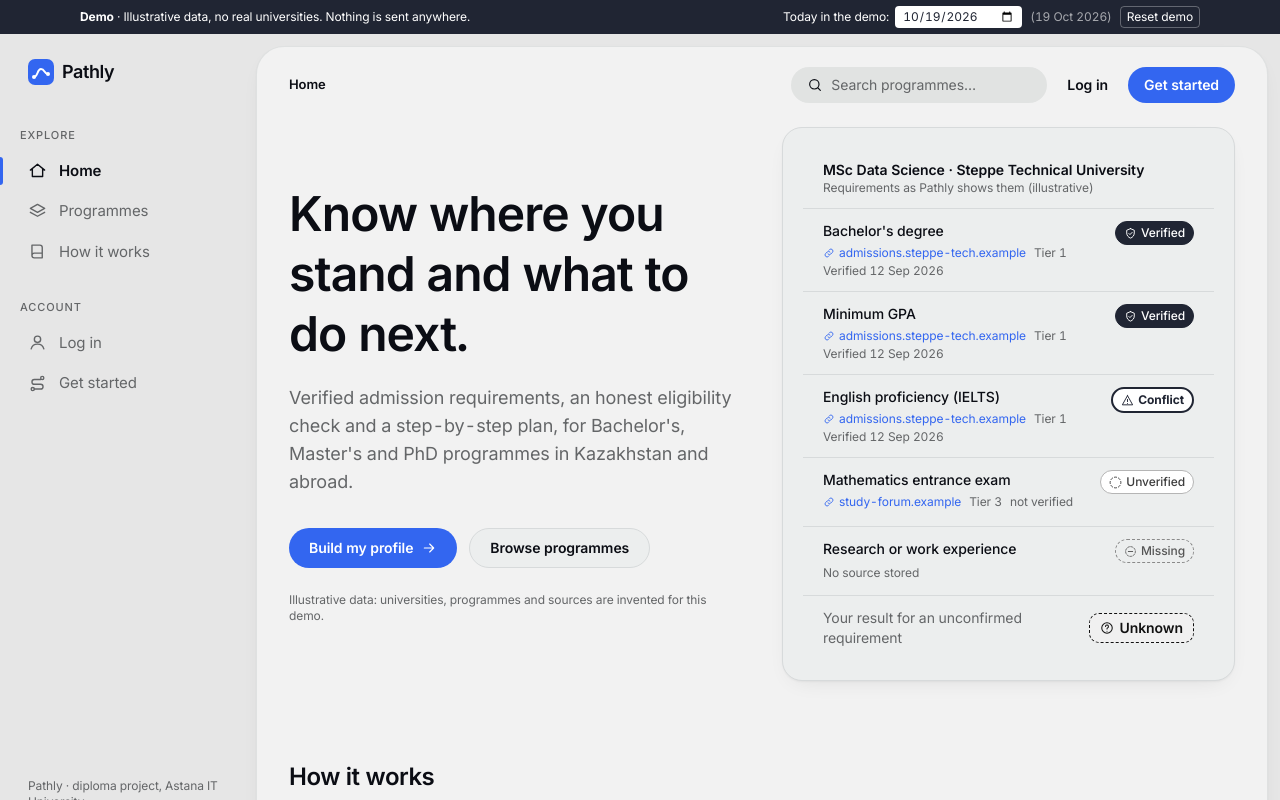
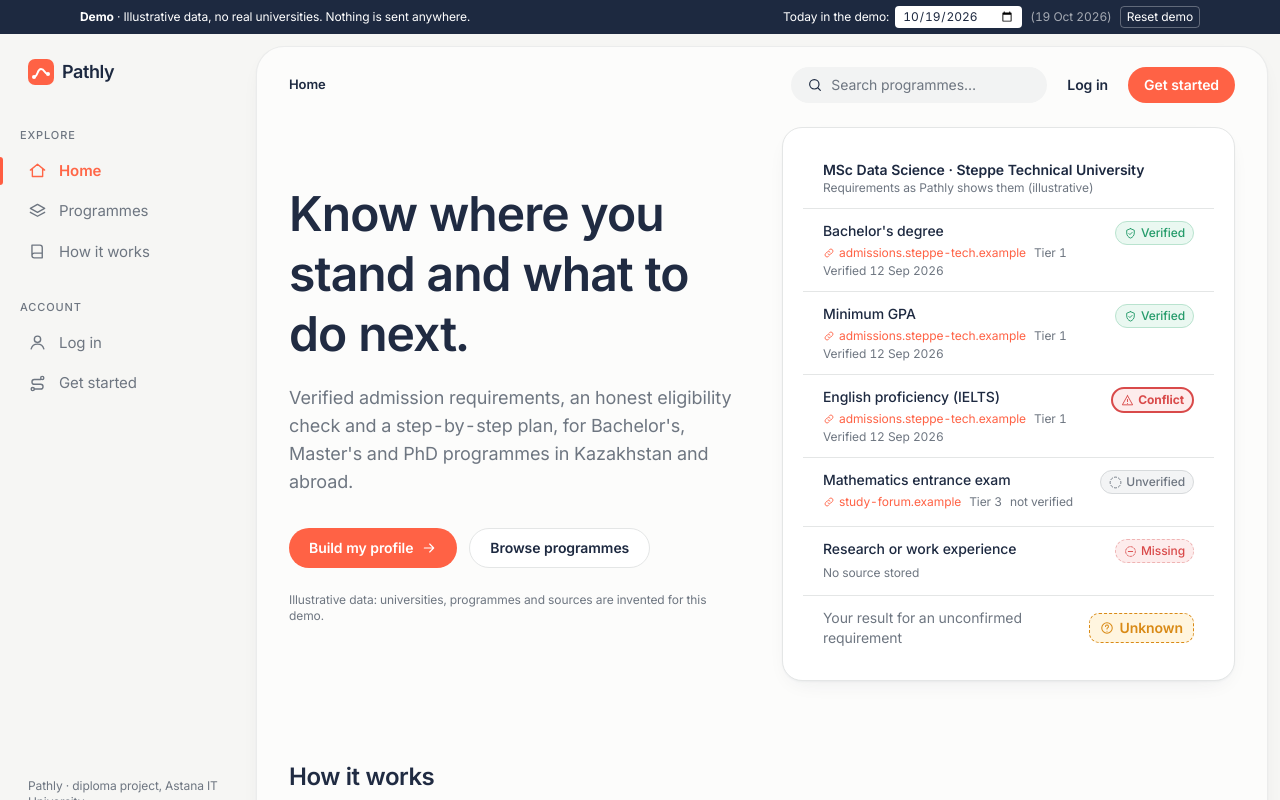
Before and after one commit to Arthurmyn/Pathly, a Next.js app in the folder src/frontend/: page / in a window 1280 px wide. Shown: the top 800 px of the page. Built offline with nearby package versions, Linux system fonts and the light colour scheme.

Commit message:
DIP-23: Apply the brand colour palette
Warm white page, soft gray sidebar, white cards, navy text, coral accent for CTA and active navigation, green, blue, amber, red and gray status colours, and decorative teal, sky and sand tiles for related programmes. Dark theme adapted to the same roles.

```diff
--- a/src/frontend/app/globals.css
+++ b/src/frontend/app/globals.css
@@ -5,96 +5,122 @@
  * Meaning is never carried by colour alone: statuses and outcomes differ by fill, border style, pattern, icon and text.
  */
 :root {
-  --page: #e6e6e6; /* window background and sidebar (sampled from the reference) */
-  --sheet: #f2f2f2; /* main panel */
-  --bg: #e9ebeb; /* inputs inside cards */
-  --surface: #eceeee;
-  --surface-2: #e1e3e2;
-  --border: #d7dadb;
-  --text: #0b0d14;
-  --muted: #646668;
-  --primary: #3366f0; /* accent: blue instead of the reference orange #f04c36 */
-  --primary-hover: #254fd0;
+  /* Surfaces */
+  --page: #f6f6f4; /* window background and sidebar: Soft Gray */
+  --sheet: #fcfcfb; /* main page: Warm White */
+  --surface: #ffffff; /* cards: Pure White */
+  --surface-2: #f2f3f3; /* secondary background and inputs: Mist Gray */
+  --bg: #f2f3f3;
+  --border: #e4e6e6; /* Light Border */
+  --border-strong: #d7dadc; /* Medium Border */
+
+  /* Text */
+  --text: #1d2940; /* Deep Navy: body text and icons */
+  --heading: #202b42; /* Navy: headings */
+  --muted: #6e7681; /* Slate Gray: secondary text */
+  --muted-2: #9ba1a7; /* Muted Gray: inactive text */
+
+  /* Accent (coral) */
+  --primary: #ff6245; /* Coral Orange: main CTA */
+  --primary-hover: #e95338; /* Deep Coral */
   --primary-fg: #ffffff;
-  --primary-soft: #dfe6fb;
-  --focus: #3366f0;
-  --dark: #202533; /* the dark navy of the reference "Upgrade" pill: replaces pure black */
-  --shadow: 0 1px 2px rgb(0 0 0 / 0.04), 0 8px 24px -12px rgb(0 0 0 / 0.12);
+  --primary-soft: #fff0eb; /* Coral Tint */
+  --nav-active: #ff6647; /* Coral: active menu item */
+  --nav-line: #ff5d41; /* Bright Coral: active menu line */
+  --focus: #ff6245;
+  --dark: #1d2940;
+  --shadow: 0 1px 2px rgb(29 41 64 / 0.04), 0 8px 24px -12px rgb(29 41 64 / 0.12);
 
-  /* data status */
-  --st-verified-bg: var(--dark);
-  --st-verified-fg: #ffffff;
-  --st-verified-bd: var(--dark);
-  --st-unverified-bg: #ffffff;
-  --st-unverified-fg: #3d3d3d;
-  --st-unverified-bd: #b5b5b5;
-  --st-stale-bg: #e2e2e2;
-  --st-stale-fg: #1a1a1a;
-  --st-stale-bd: #8a8a8a;
-  --st-missing-bg: transparent;
-  --st-missing-fg: #555555;
-  --st-missing-bd: #8a8a8a;
-  --st-conflict-bg: #ffffff;
-  --st-conflict-fg: var(--dark);
-  --st-conflict-bd: var(--dark);
+  /* Status colours: text/icon and light background */
+  --success: #249b6a;
+  --success-bg: #eaf8f1;
+  --info: #377ddb;
+  --info-bg: #eaf2ff;
+  --warning: #d98a16;
+  --warning-bg: #fff5df;
+  --danger: #d94a4a;
+  --danger-bg: #fdecec;
+  --neutral: #6e7681;
+  --neutral-bg: #f3f4f5;
 
-  /* eligibility outcome */
-  --oc-met-bg: var(--dark);
-  --oc-met-fg: #ffffff;
-  --oc-not_met-bg: #ffffff;
-  --oc-not_met-fg: var(--dark);
-  --oc-pending-bg: #dcdcdc;
-  --oc-pending-fg: #111111;
-  --oc-unknown-bg: #f0f0f0;
-  --oc-unknown-fg: #111111;
-  --hatch-a: #f2f2f2;
-  --hatch-b: #dedede;
+  /* Data status of a record */
+  --st-verified-bg: var(--success-bg);
+  --st-verified-fg: var(--success);
+  --st-verified-bd: #b9e3cf;
+  --st-unverified-bg: var(--neutral-bg);
+  --st-unverified-fg: var(--neutral);
+  --st-unverified-bd: var(--border-strong);
+  --st-stale-bg: var(--warning-bg);
+  --st-stale-fg: var(--warning);
+  --st-stale-bd: #f3d9a3;
+  --st-missing-bg: var(--danger-bg);
+  --st-missing-fg: var(--danger);
+  --st-missing-bd: #efb4b4;
+  --st-conflict-bg: var(--danger-bg);
+  --st-conflict-fg: var(--danger);
+  --st-conflict-bd: var(--danger);
+
+  /* Eligibility outcome */
+  --oc-met-bg: var(--success-bg);
+  --oc-met-fg: var(--success);
+  --oc-not_met-bg: var(--danger-bg);
+  --oc-not_met-fg: var(--danger);
+  --oc-pending-bg: var(--info-bg);
+  --oc-pending-fg: var(--info);
+  --oc-unknown-bg: var(--warning-bg);
+  --oc-unknown-fg: var(--warning);
+  --hatch-a: #fff5df;
+  --hatch-b: #fbe9c3;
+
+  /* Decorative colours (illustrations and programme tiles only, never body text) */
+  --deco-sky: #8fd3e2;
+  --deco-aqua: #55b9d2;
+  --deco-cyan: #d8f0f1;
+  --deco-teal: #3b8595;
+  --deco-sand: #cbb79a;
+  --deco-navy: #263946;
 }
 
 @media (prefers-color-scheme: dark) {
   :root {
-    --page: #0a0a0a;
-    --sheet: #141414;
-    --bg: #141414;
-    --surface: #1c1c1c;
-    --surface-2: #262626;
-    --border: #2f2f2f;
-    --text: #f5f5f5;
-    --muted: #a3a3a3;
-    --primary: #6f93ff;
-    --primary-hover: #93adff;
-    --primary-fg: #0a0a0a;
-    --primary-soft: #1d2745;
-    --focus: #93adff;
-    --dark: #f2f2f2;
+    --page: #0f131c;
+    --sheet: #151a25;
+    --surface: #1c2230;
+    --surface-2: #252c3b;
+    --bg: #151a25;
+    --border: #2b3345;
+    --border-strong: #3a4459;
+    --text: #e9ecf2;
+    --heading: #f3f5f9;
+    --muted: #9aa3b2;
+    --muted-2: #6f7889;
+    --primary: #ff7a5f;
+    --primary-hover: #ff9680;
+    --primary-fg: #1a1210;
+    --primary-soft: #3a211b;
+    --nav-active: #ff8168;
+    --nav-line: #ff7a5f;
+    --focus: #ff9680;
+    --dark: #0b0e15;
     --shadow: 0 1px 2px rgb(0 0 0 / 0.4);
 
-    --st-verified-bg: #f5f5f5;
-    --st-verified-fg: #0a0a0a;
-    --st-verified-bd: #f5f5f5;
-    --st-unverified-bg: #1c1c1c;
-    --st-unverified-fg: #d4d4d4;
-    --st-unverified-bd: #5c5c5c;
-    --st-stale-bg: #333333;
-    --st-stale-fg: #f0f0f0;
-    --st-stale-bd: #7a7a7a;
-    --st-missing-bg: transparent;
-    --st-missing-fg: #a3a3a3;
-    --st-missing-bd: #6b6b6b;
-    --st-conflict-bg: #0a0a0a;
-    --st-conflict-fg: #ffffff;
-    --st-conflict-bd: #ffffff;
+    --success: #4cc794;
+    --success-bg: #12301f;
+    --info: #6aa5f5;
+    --info-bg: #14243f;
+    --warning: #f0a93c;
+    --warning-bg: #3a2a0d;
+    --danger: #f07a7a;
+    --danger-bg: #3d1a1a;
+    --neutral: #9aa3b2;
+    --neutral-bg: #232a38;
 
-    --oc-met-bg: #f5f5f5;
-    --oc-met-fg: #0a0a0a;
-    --oc-not_met-bg: #0a0a0a;
-    --oc-not_met-fg: #ffffff;
-    --oc-pending-bg: #3a3a3a;
-    --oc-pending-fg: #f5f5f5;
-    --oc-unknown-bg: #262626;
-    --oc-unknown-fg: #f5f5f5;
-    --hatch-a: #262626;
-    --hatch-b: #3a3a3a;
+    --st-verified-bd: #1f5a3d;
+    --st-unverified-bd: #3a4459;
+    --st-stale-bd: #6b4b12;
+    --st-missing-bd: #6d2d2d;
+    --hatch-a: #3a2a0d;
+    --hatch-b: #4a3612;
   }
 }
 
@@ -104,6 +130,9 @@
   --color-bg: var(--bg);
   --color-surface: var(--surface);
   --color-surface-2: var(--surface-2);
+  --color-strong: var(--border-strong);
+  --color-heading: var(--heading);
+  --color-muted-2: var(--muted-2);
   --color-line: var(--border);
   --color-ink: var(--text);
   --color-muted: var(--muted);
@@ -131,6 +160,7 @@ body {
 h1,
 h2,
 h3 {
+  color: var(--heading);
   letter-spacing: -0.02em;
 }
 
@@ -155,12 +185,8 @@ h3 {
   border-width: 2px;
   font-weight: 700;
 }
-.badge-status[data-status="missing"],
-.badge-status[data-status="unverified"] {
+.badge-status[data-status="missing"] {
   border-style: dashed;
-}
-.badge-status[data-status="unverified"] {
-  border-style: solid;
 }
 
 /* Eligibility outcome pills (larger, describe the applicant). */
@@ -176,7 +202,7 @@ h3 {
   font-weight: 600;
 }
 .badge-outcome[data-outcome="not_met"] {
-  border: 2px solid var(--dark);
+  border: 1.5px solid var(--danger);
 }
 .badge-outcome[data-outcome="unknown"] {
   border: 1.5px dashed currentColor;
@@ -185,16 +211,16 @@ h3 {
 
 /* Segments of the outcome bar. */
 .bar-met {
-  background: var(--dark);
+  background: var(--success);
 }
 .bar-not_met {
-  background: repeating-linear-gradient(135deg, var(--dark) 0 3px, var(--surface) 3px 6px);
+  background: var(--danger);
 }
 .bar-pending {
-  background: #8f8f8f;
+  background: var(--info);
 }
 .bar-unknown {
-  background: repeating-linear-gradient(135deg, var(--hatch-b) 0 5px, var(--surface-2) 5px 10px);
+  background: repeating-linear-gradient(135deg, var(--warning) 0 3px, var(--warning-bg) 3px 6px);
 }
 
 @media (prefers-reduced-motion: reduce) {
--- a/src/frontend/components/rail.tsx
+++ b/src/frontend/components/rail.tsx
@@ -117,14 +117,25 @@ export interface RelatedItem {
   initials: string;
 }
 
-/** Related programmes (the reference "related content"). Monochrome initials replace thumbnails. */
+const TILES = [
+  { bg: "var(--deco-cyan)", fg: "var(--deco-teal)" },
+  { bg: "var(--deco-sky)", fg: "var(--deco-navy)" },
+  { bg: "var(--deco-sand)", fg: "var(--deco-navy)" },
+  { bg: "var(--deco-aqua)", fg: "var(--deco-navy)" },
+];
+
+/** Related programmes (the reference "related content"). Initials on decorative colours replace thumbnails. */
 export function RelatedList({ items }: { items: RelatedItem[] }) {
   if (items.length === 0) return <p className="text-sm text-muted">No related programmes.</p>;
   return (
     <ul className="space-y-4">
       {items.map((it) => (
         <li key={it.slug} className="flex gap-3">
-          <span className="flex h-20 w-20 shrink-0 items-center justify-center rounded-2xl border border-line bg-surface-2 text-lg font-semibold text-muted" aria-hidden="true">
+          <span
+            className="flex h-20 w-20 shrink-0 items-center justify-center rounded-2xl text-lg font-semibold"
+            style={{ background: TILES[(it.initials.charCodeAt(0) + it.initials.length) % TILES.length].bg, color: TILES[(it.initials.charCodeAt(0) + it.initials.length) % TILES.length].fg }}
+            aria-hidden="true"
+          >
             {it.initials}
           </span>
           <div className="min-w-0 flex-1">
--- a/src/frontend/components/shell.tsx
+++ b/src/frontend/components/shell.tsx
@@ -156,12 +156,12 @@ function SidebarNav({ groups, onNavigate }: { groups: NavGroup[]; onNavigate?: (
               const Icon = n.icon;
               return (
                 <li key={n.href} className="relative">
-                  {active ? <span className="absolute -left-5 top-1/2 h-7 w-[3px] -translate-y-1/2 rounded-r-full bg-primary" aria-hidden="true" /> : null}
+                  {active ? <span className="absolute -left-5 top-1/2 h-7 w-[3px] -translate-y-1/2 rounded-r-full bg-[var(--nav-line)]" aria-hidden="true" /> : null}
                   <Link
                     href={n.href}
                     onClick={onNavigate}
                     aria-current={active ? "page" : undefined}
-                    className={`flex items-center gap-3 rounded-xl px-2 py-2 text-[15px] transition-colors ${active ? "font-semibold text-ink" : "text-muted hover:text-ink"}`}
+                    className={`flex items-center gap-3 rounded-xl px-2 py-2 text-[15px] transition-colors ${active ? "font-semibold text-[var(--nav-active)]" : "text-muted hover:text-ink"}`}
                   >
                     <Icon size={19} />
                     <span className="flex-1">{n.label}</span>
```
Also changed, not shown: 1 other file (tests, documents, lock files or other folders).
